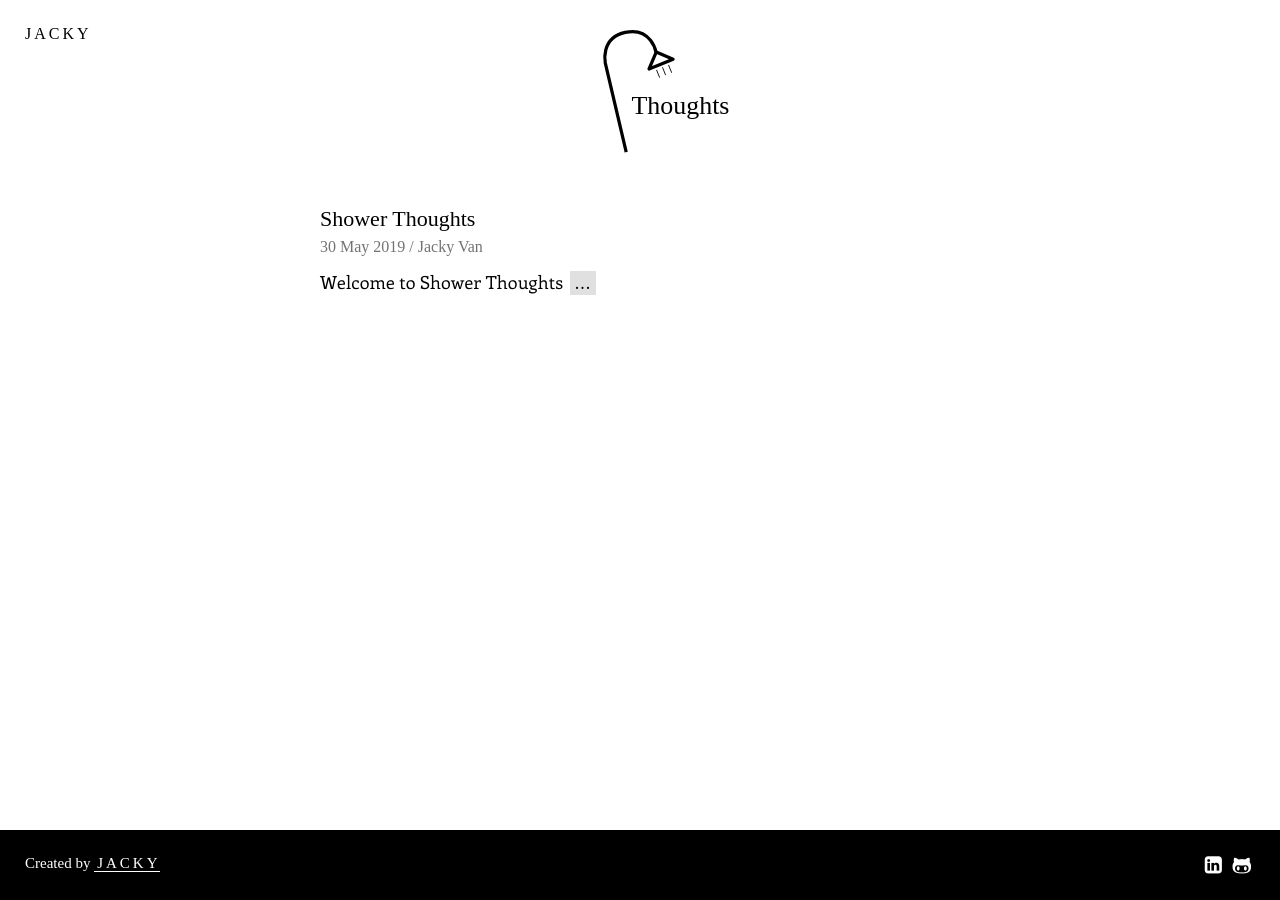
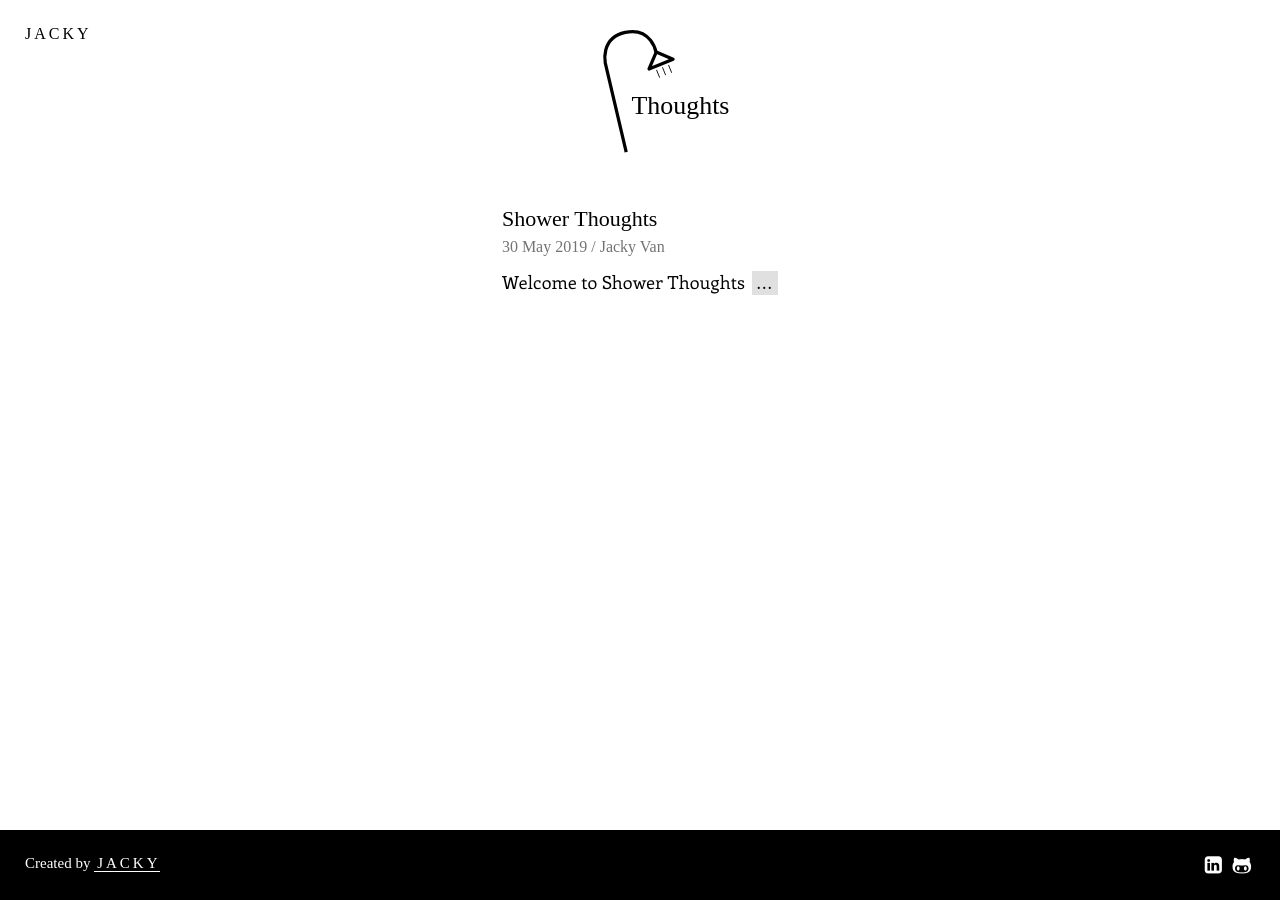
Before and after one commit to Jaacky/jackyvan.com, a Jekyll site: the page built from blog.html, in a window 1280 px wide. Built offline with Jekyll 4.4.1, drawn with Linux system fonts in a browser that asks for light colours; some web fonts are replaced.

Commit message:
Making blog more mobile friendly
- Using flex in all screen sizes for now
- Keeping commented out grid for future if adding sidebar

```diff
--- a/_layouts/post.html
+++ b/_layouts/post.html
@@ -1,6 +1,7 @@
 ---
 layout: blog
 ---
+<div class="blog__content">
     <div class="post">
         <h2 class="post__title">{{ page.title }}</h2>
 
@@ -11,3 +12,4 @@ layout: blog
 
         {{ content }}
     </div>
+</div>
--- a/blog.html
+++ b/blog.html
@@ -1,6 +1,7 @@
 ---
 layout: blog
 ---
+<div class="blog__content">
     <ul class="blog__posts">
         {% for post in site.posts %}
             <li class="blog__post">
@@ -13,3 +14,4 @@ layout: blog
             </li>
         {% endfor %}
     </ul>
+</div>
--- a/css/blog.css
+++ b/css/blog.css
@@ -23,13 +23,15 @@ p {
 
 .blog {
     min-height: 100vh;
-    display: grid;
+    /* display: grid;
     grid-template-columns: 1fr 2fr 1fr;
     grid-template-rows: auto 1fr auto;
     grid-template-areas:
         "header header header"
         ". main sidebar"
-        "footer footer footer";
+        "footer footer footer"; */
+    display: flex;
+    flex-direction: column;
 }
 
 .blog__header {
@@ -50,11 +52,21 @@ p {
     height: 128px;
 }
 
+.blog__content {
+    grid-area: main;
+    display: flex;
+    flex: 1;
+    justify-content: center;
+}
+
+.blog__content > * {
+    max-width: 740px;
+    padding: 0 20px;
+}
+
 .blog__posts {
-    grid-area: main;
     list-style: none;
     margin: 0;
-    padding: 0;
 }
 
 .blog__post {
@@ -106,7 +118,6 @@ p {
 }
 
 .post {
-    grid-area: main;
     margin-bottom: 33px;
 }
 
```
Lines whose indentation alone changed are shown as unchanged.
